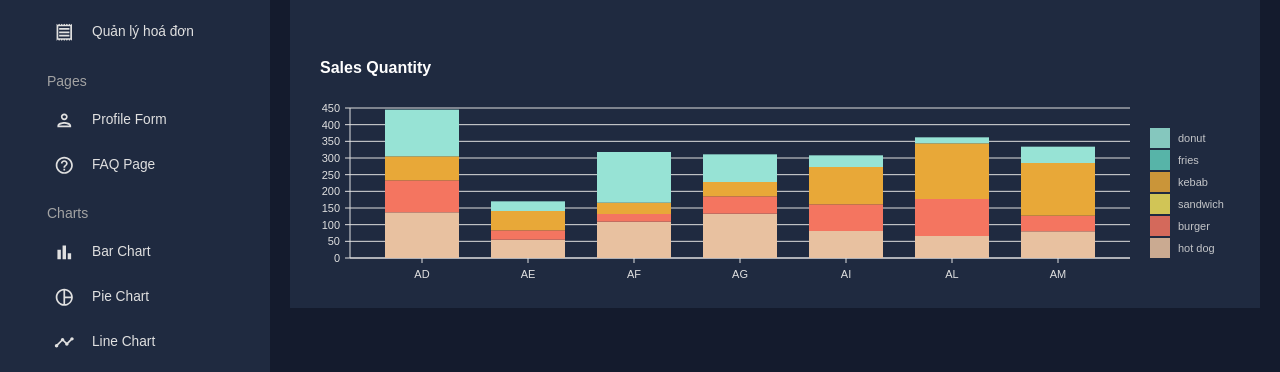
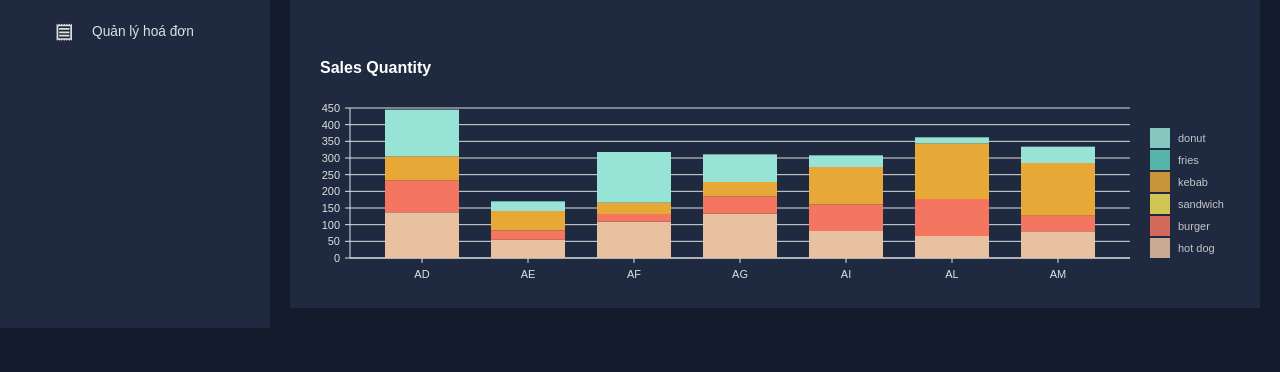
Before and after one commit to Kiramer/DoAnNode, a React (Create React App) app in the folder frontend/: page /admin in a window 1280 px wide. Shown: the part 571-943 px from the top of the page. After the commit the page ends 899 px from the top, so only its background shows below. Built offline with nearby package versions, Linux system fonts and the light colour scheme; sample sign-in values are in the browser's storage.

Commit message:
Update18/6

```diff
--- a/frontend/src/components/ShopHeader/ShopHeader.jsx
+++ b/frontend/src/components/ShopHeader/ShopHeader.jsx
@@ -6,6 +6,9 @@ import { Link, useNavigate } from "react-router-dom";
 import { authContext } from "../../context/AuthContext";
 import userImage from "../../assets/images/user.png";
 import { CartContext } from "../../context/CartContext";
+import { Button, Dialog, DialogActions, DialogContent } from "@mui/material";
+import Profile from "../../scenes/Shop/Profile";
+import { BASE_URL } from "../../config";
 
 const ShopHeader = () => {
   const [menu, setMenu] = useState("home");
@@ -13,13 +16,30 @@ const ShopHeader = () => {
   const [showDropdown, setShowDropdown] = useState(false);
   const { user, token, dispatch } = useContext(authContext);
   const { cart } = useContext(CartContext);
-
+  const [openEditDialog, setOpenEditDialog] = useState(false);
+  const [change, setChange] = useState(false);
 
   const handleLogout = () => {
     dispatch({ type: "LOGOUT" });
     navigate("/login");
   };
-
+  const handleUpdate = async (updatedItem) => {
+    console.log("🚀 ~ handleUpdate ~ updatedItem:", updatedItem);
+    const res = await fetch(`${BASE_URL}/users/update/${updatedItem._id}`, {
+      method: "PUT",
+      headers: {
+        "Content-Type": "application/json",
+      },
+      body: JSON.stringify(updatedItem),
+    });
+    const result = await res.json();
+    console.log("🚀 ~ handleUpdate ~ res:", result);
+    setChange(!change);
+    handleCloseEditDialog();
+  };
+  const handleCloseEditDialog = () => {
+    setOpenEditDialog(false);
+  };
   return (
     <div className="navbar">
       <div onClick={() => navigate("/")} className="nav-logo">
@@ -49,7 +69,13 @@ const ShopHeader = () => {
         {token && user ? (
           <div
             onClick={() => setShowDropdown(!showDropdown)}
-            style={{ display: "flex", alignItems: "center", gap: "10px", cursor: "pointer", position: "relative" }}
+            style={{
+              display: "flex",
+              alignItems: "center",
+              gap: "10px",
+              cursor: "pointer",
+              position: "relative",
+            }}
           >
             {user.photo === null ? (
               <img src={userImage} className="img-user" alt="" />
@@ -59,8 +85,15 @@ const ShopHeader = () => {
             <h2 style={{ whiteSpace: "nowrap" }}>{user?.name}</h2>
             {showDropdown && (
               <div className="dropdown-menu">
-                <Link to="/profile" className="dropdown-item">Profile</Link>
-                <div onClick={handleLogout} className="dropdown-item">Logout</div>
+                <div
+                  onClick={() => setOpenEditDialog(true)}
+                  className="dropdown-item"
+                >
+                  Profile
+                </div>
+                <div onClick={handleLogout} className="dropdown-item">
+                  Logout
+                </div>
               </div>
             )}
           </div>
@@ -74,6 +107,14 @@ const ShopHeader = () => {
         </Link>
         <div className="nav-cart-count">{cart?.length}</div>
       </div>
+      <Dialog open={openEditDialog}>
+        <DialogContent>
+          <Profile userData={user} updateUser={handleUpdate} />
+        </DialogContent>
+        <DialogActions>
+          <Button onClick={handleCloseEditDialog}>Close</Button>
+        </DialogActions>
+      </Dialog>
     </div>
   );
 };
--- a/frontend/src/scenes/Admin/Products/AddProduct.jsx
+++ b/frontend/src/scenes/Admin/Products/AddProduct.jsx
@@ -23,7 +23,7 @@ const VisuallyHiddenInput = styled("input")({
 
 const AddForm = ({ brand, category, createProduct }) => {
   const [base64Image, setBase64Image] = useState("");
-  const [videoPreview, setVideoPreview] = useState('');
+  // const [videoPreview, setVideoPreview] = useState('');
   const [description, setDescription] = useState('');
 
   const checkoutSchema = yup.object().shape({
@@ -55,12 +55,12 @@ const AddForm = ({ brand, category, createProduct }) => {
       setBase64Image("");
     }
   };
-  const handleVideoUpload = (event) => {
-    const file = event.target.files[0];
-    const reader = new FileReader();
-    reader.onload = (e) => setVideoPreview(e.target.result);
-    reader.readAsDataURL(file);
-  };
+  // const handleVideoUpload = (event) => {
+  //   const file = event.target.files[0];
+  //   const reader = new FileReader();
+  //   reader.onload = (e) => setVideoPreview(e.target.result);
+  //   reader.readAsDataURL(file);
+  // };
 
   const modules = {
     toolbar: [
@@ -178,7 +178,7 @@ const AddForm = ({ brand, category, createProduct }) => {
                   onChange={handleImageUpload}
                 />
               </Button>
-              <Button
+              {/* <Button
                 component="label"
                 variant="contained"
                 startIcon={<CloudUploadIcon />}
@@ -190,7 +190,7 @@ const AddForm = ({ brand, category, createProduct }) => {
                   type="file"
                   onChange={handleVideoUpload}
                 />
-              </Button>
+              </Button> */}
             </Box>
 
             <Box display="flex" justifyContent="end" mt={2}>
--- a/frontend/src/scenes/Admin/global/Sidebar.jsx
+++ b/frontend/src/scenes/Admin/global/Sidebar.jsx
@@ -195,57 +195,6 @@ const Sidebar = () => {
               selected={selected}
               setSelected={setSelected}
             />
-            <Typography
-              variant="h6"
-              color={colors.grey[300]}
-              sx={{ m: "15px 0 5px 20px" }}
-            >
-              Pages
-            </Typography>
-            <Item
-              title="Profile Form"
-              to="/admin/form"
-              icon={<PersonOutlinedIcon />}
-              selected={selected}
-              setSelected={setSelected}
-            />
-
-            <Item
-              title="FAQ Page"
-              to="/admin/faq"
-              icon={<HelpOutlineOutlinedIcon />}
-              selected={selected}
-              setSelected={setSelected}
-            />
-
-            <Typography
-              variant="h6"
-              color={colors.grey[300]}
-              sx={{ m: "15px 0 5px 20px" }}
-            >
-              Charts
-            </Typography>
-            <Item
-              title="Bar Chart"
-              to="/admin/bar"
-              icon={<BarChartOutlinedIcon />}
-              selected={selected}
-              setSelected={setSelected}
-            />
-            <Item
-              title="Pie Chart"
-              to="/admin/pie"
-              icon={<PieChartOutlineOutlinedIcon />}
-              selected={selected}
-              setSelected={setSelected}
-            />
-            <Item
-              title="Line Chart"
-              to="/admin/line"
-              icon={<TimelineOutlinedIcon />}
-              selected={selected}
-              setSelected={setSelected}
-            />
           </Box>
         </Menu>
       </ProSidebar>
--- /dev/null
+++ b/frontend/src/scenes/Shop/Profile/index.jsx
@@ -0,0 +1,80 @@
+import { Box, Button, TextField, useMediaQuery } from "@mui/material";
+import { Formik, Field, Form } from "formik";
+import * as yup from "yup";
+import Header from "../../../components/Header/Header";
+
+// const phoneRegExp =
+//   /^((\+[1-9]{1,4}[ -]?)|(\([0-9]{2,3}\)[ -]?)|([0-9]{2,4})[ -]?)*?[0-9]{3,4}[ -]?[0-9]{3,4}$/;
+// const userSchema = yup.object().shape({
+//   name: yup.string().required("Full name is required"),
+//   address: yup.string(),
+//   phone: yup
+//     .string()
+//     .matches(phoneRegExp, "Phone number is not valid")
+//     .required("Phone number is required"),
+//   email: yup.string().email("Invalid email").required("Email is required"),
+//   role: yup.string().required("Access level is required"),
+// });
+
+const Profile = ({ userData, updateUser }) => {
+  const isNonMobile = useMediaQuery("(min-width:600px)");
+
+  return (
+    <Box m="20px">
+      <Header subtitle="Thông tin người dùng" />
+      <Formik
+        initialValues={userData}
+        // validationSchema={userSchema}
+        onSubmit={updateUser}
+      >
+        <Form style={{ width: "500px" }}>
+          <Box display="flex" flexDirection={"column"} m={2} gap={2}>
+            <Field
+              as={TextField}
+              fullWidth
+              variant="filled"
+              label="ID"
+              name="_id"
+              disabled
+            />
+            <Field
+              as={TextField}
+              fullWidth
+              variant="filled"
+              label="Full Name"
+              name="name"
+            />
+            <Field
+              as={TextField}
+              fullWidth
+              variant="filled"
+              label="Phone Number"
+              name="phone"
+            />
+            <Field
+              as={TextField}
+              fullWidth
+              variant="filled"
+              label="Address"
+              name="address"
+            />
+            <Field
+              as={TextField}
+              fullWidth
+              variant="filled"
+              label="Email"
+              name="email"
+            />
+          </Box>
+          <Box display="flex" justifyContent="end" mt="20px">
+            <Button type="submit" color="secondary" variant="contained">
+              Cập nhật
+            </Button>
+          </Box>
+        </Form>
+      </Formik>
+    </Box>
+  );
+};
+
+export default Profile;
```
